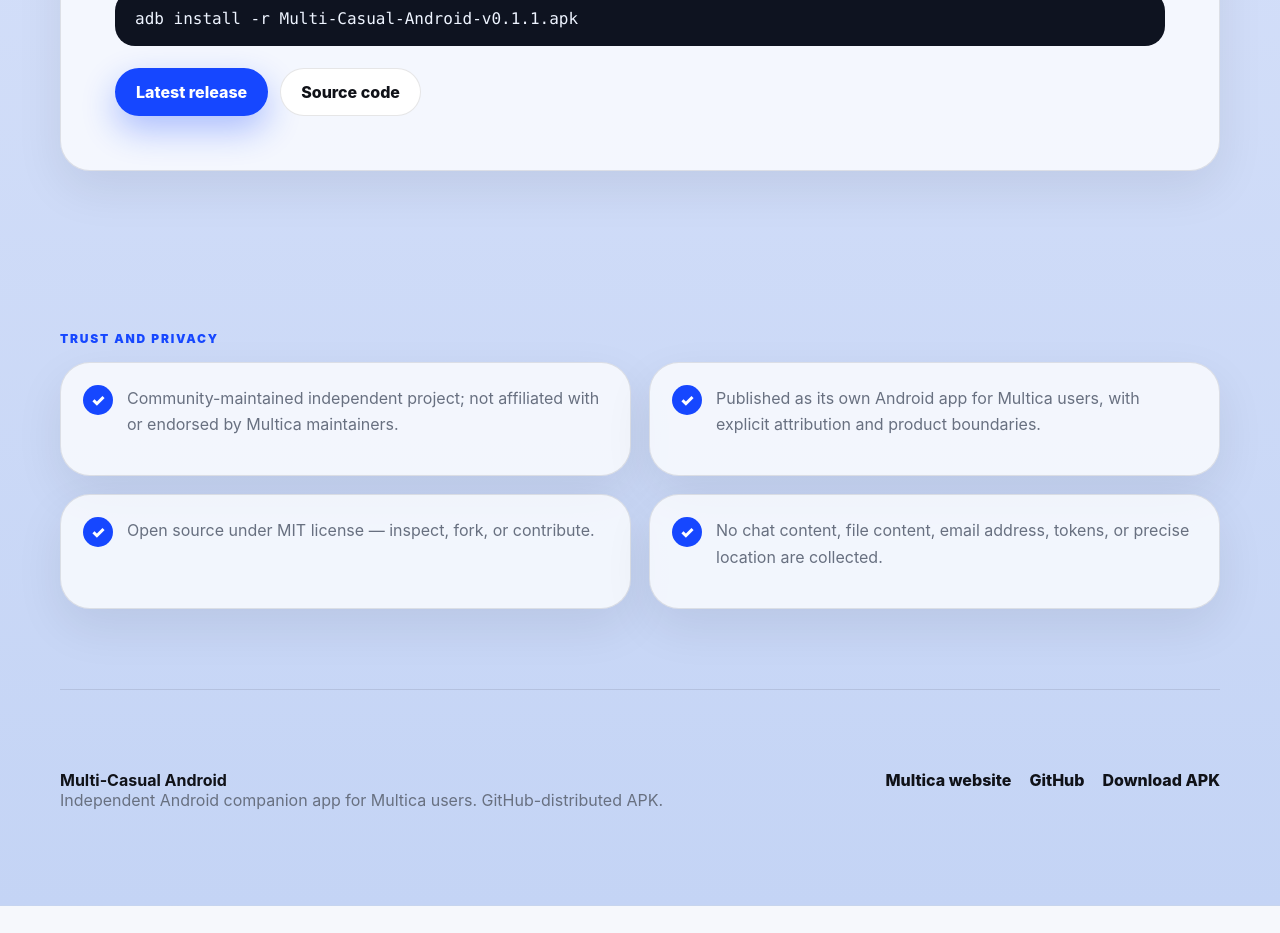
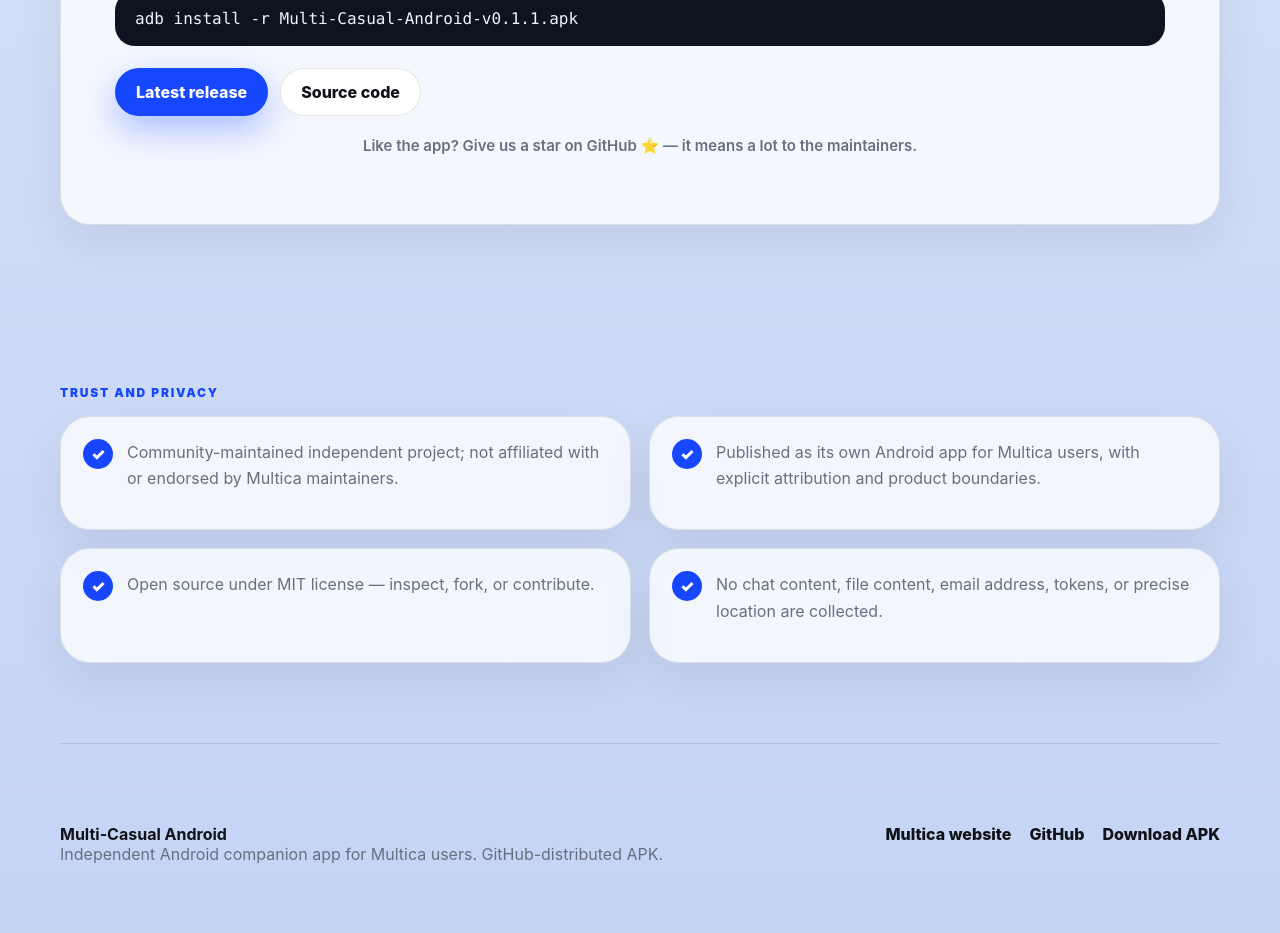
Before and after one commit to park0er/multi-casual-android, a React (Vite) app in the folder site/: page / in a window 1280 px wide. Shown: the part 6260-7193 px from the top of the page. Before the commit the page ends 7166 px from the top, so only its background shows below. Built offline with nearby package versions, Linux system fonts and the light colour scheme.

Commit message:
Add GitHub star call-to-action in download section

```diff
--- a/site/src/App.tsx
+++ b/site/src/App.tsx
@@ -35,7 +35,7 @@
   journey: { kicker: string; title: string; subtitle: string; cta: string; steps: Array<{ title: string; subtitle: string }> };
   workspace: { kicker: string; title: string; subtitle: string; items: Array<{ title: string; subtitle: string }> };
   video: { kicker: string; title: string; body: string };
-  download: { kicker: string; title: string; package: string; api: string; sha: string; latest: string; source: string };
+  download: { kicker: string; title: string; package: string; api: string; sha: string; latest: string; source: string; star: string };
   trust: { kicker: string; items: string[] };
   footer: { tagline: string; multica: string; github: string; download: string };
 }> = {
@@ -87,7 +87,7 @@
       ],
     },
     video: { kicker: "Product demo", title: "See it in 30 seconds.", body: "A fast walkthrough of inbox, issues, context, comments, mentions, and workspace views." },
-    download: { kicker: "GitHub APK", title: "Install from GitHub Releases.", package: "Package", api: "Service API", sha: "APK SHA256", latest: "Latest release", source: "Source code" },
+    download: { kicker: "GitHub APK", title: "Install from GitHub Releases.", package: "Package", api: "Service API", sha: "APK SHA256", latest: "Latest release", source: "Source code", star: "Like the app? Give us a star on GitHub ⭐ — it means a lot to the maintainers." },
     trust: {
       kicker: "Trust and privacy",
       items: [
@@ -147,7 +147,7 @@
       ],
     },
     video: { kicker: "产品演示", title: "30 秒看完核心流程。", body: "快速演示 inbox 通知、issues 看板、上下文探索、评论回复、@ 提及和 workspace 视图切换。" },
-    download: { kicker: "GitHub APK", title: "从 GitHub Releases 安装。", package: "Package", api: "Service API", sha: "APK SHA256", latest: "最新版本", source: "源代码" },
+    download: { kicker: "GitHub APK", title: "从 GitHub Releases 安装。", package: "Package", api: "Service API", sha: "APK SHA256", latest: "最新版本", source: "源代码", star: "喜欢我们的 app？请在 GitHub 上给项目点个 Star ⭐，这是对我们作者最大的支持。" },
     trust: {
       kicker: "信任与隐私",
       items: [
@@ -641,6 +641,7 @@
             <a className="button primary" href={release.releasesUrl}>{t.download.latest}</a>
             <a className="button secondary" href={release.githubUrl}>{t.download.source}</a>
           </div>
+          <p className="star-hint">{t.download.star}</p>
         </motion.div>
       </section>
 
--- a/site/src/styles.css
+++ b/site/src/styles.css
@@ -884,3 +884,11 @@
     grid-template-columns: repeat(auto-fill, minmax(120px, 1fr));
   }
 }
+
+.star-hint {
+  margin-top: 20px;
+  font-size: 15px;
+  color: var(--muted);
+  text-align: center;
+  font-weight: 600;
+}
```
